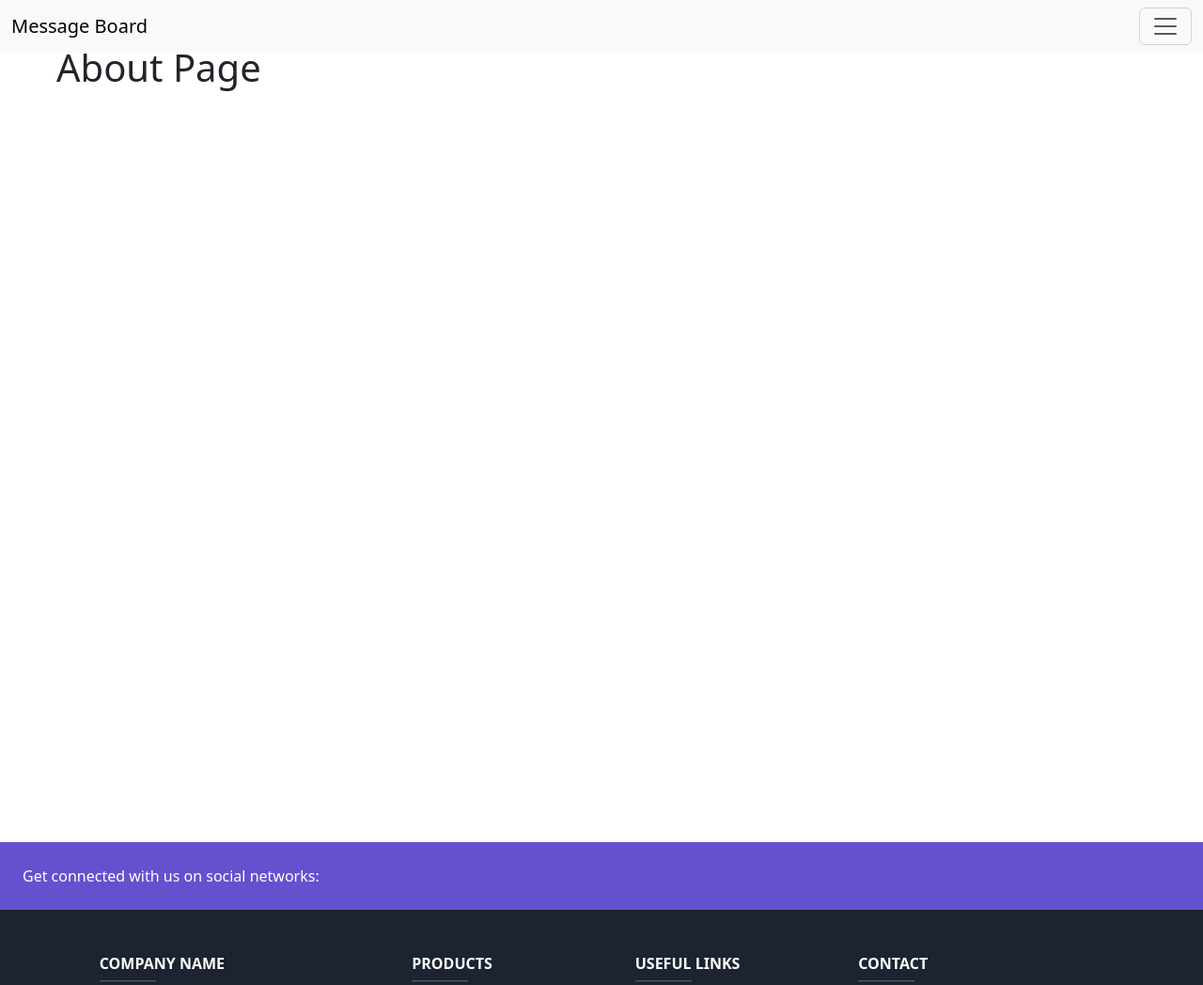
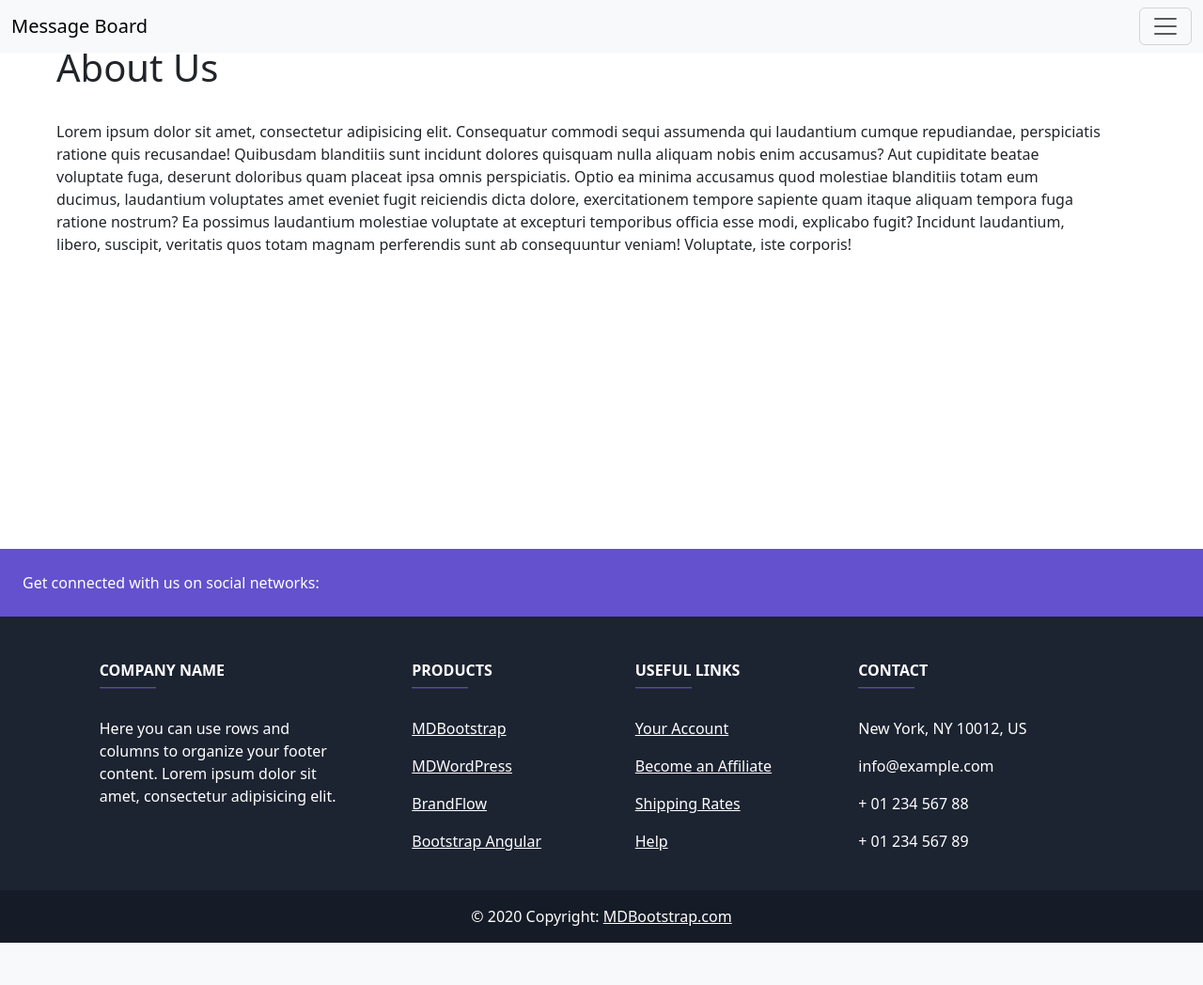
Before and after one commit to ZaneM201/mb, a Django app: page /about/ in a window 1280 px wide. Shown: the top 1048 px of the page at 94% size. After the commit the page ends 1003 px from the top, so only its background shows below. Run offline with Django 5.2, Linux system fonts and the light colour scheme.

Commit message:
Footer is sitting at the bottom of the page

```diff
--- a/templates/base.html
+++ b/templates/base.html
@@ -10,7 +10,7 @@
 <body>
     {% include 'navbar.html' %}
 
-    <div class="container m-5 vh-100">
+    <div class="container m-5" style="height: 61vh;">
         {% block content %}
 
          {% endblock content %}
--- a/templates/pages/about.html
+++ b/templates/pages/about.html
@@ -10,5 +10,7 @@
 {% endblock css %}
 
 {% block content %}
-    <h1>About Page</h1>
+    <h1>About Us</h1>
+    <br>
+    <p>Lorem ipsum dolor sit amet, consectetur adipisicing elit. Consequatur commodi sequi assumenda qui laudantium cumque repudiandae, perspiciatis ratione quis recusandae! Quibusdam blanditiis sunt incidunt dolores quisquam nulla aliquam nobis enim accusamus? Aut cupiditate beatae voluptate fuga, deserunt doloribus quam placeat ipsa omnis perspiciatis. Optio ea minima accusamus quod molestiae blanditiis totam eum ducimus, laudantium voluptates amet eveniet fugit reiciendis dicta dolore, exercitationem tempore sapiente quam itaque aliquam tempora fuga ratione nostrum? Ea possimus laudantium molestiae voluptate at excepturi temporibus officia esse modi, explicabo fugit? Incidunt laudantium, libero, suscipit, veritatis quos totam magnam perferendis sunt ab consequuntur veniam! Voluptate, iste corporis!</p>
 {% endblock content %}
```
